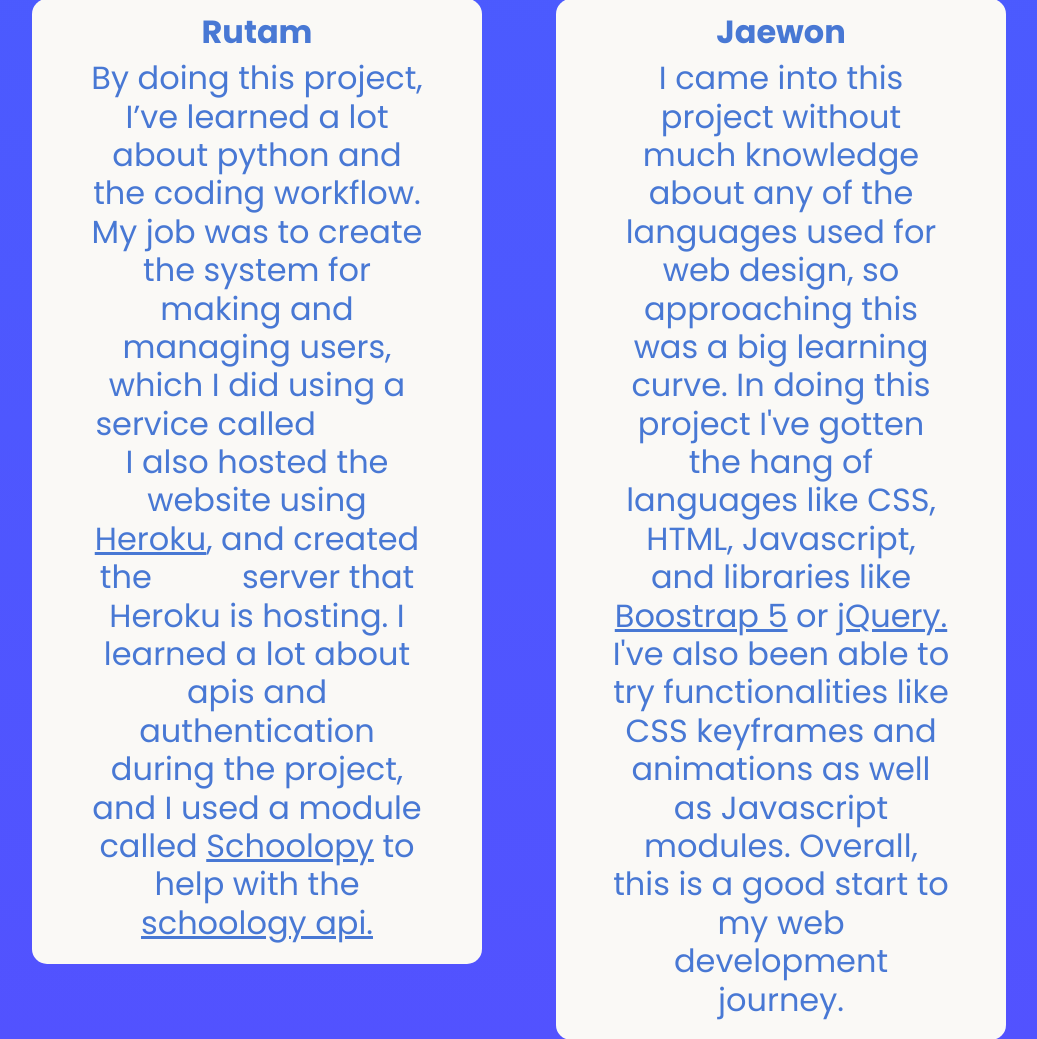
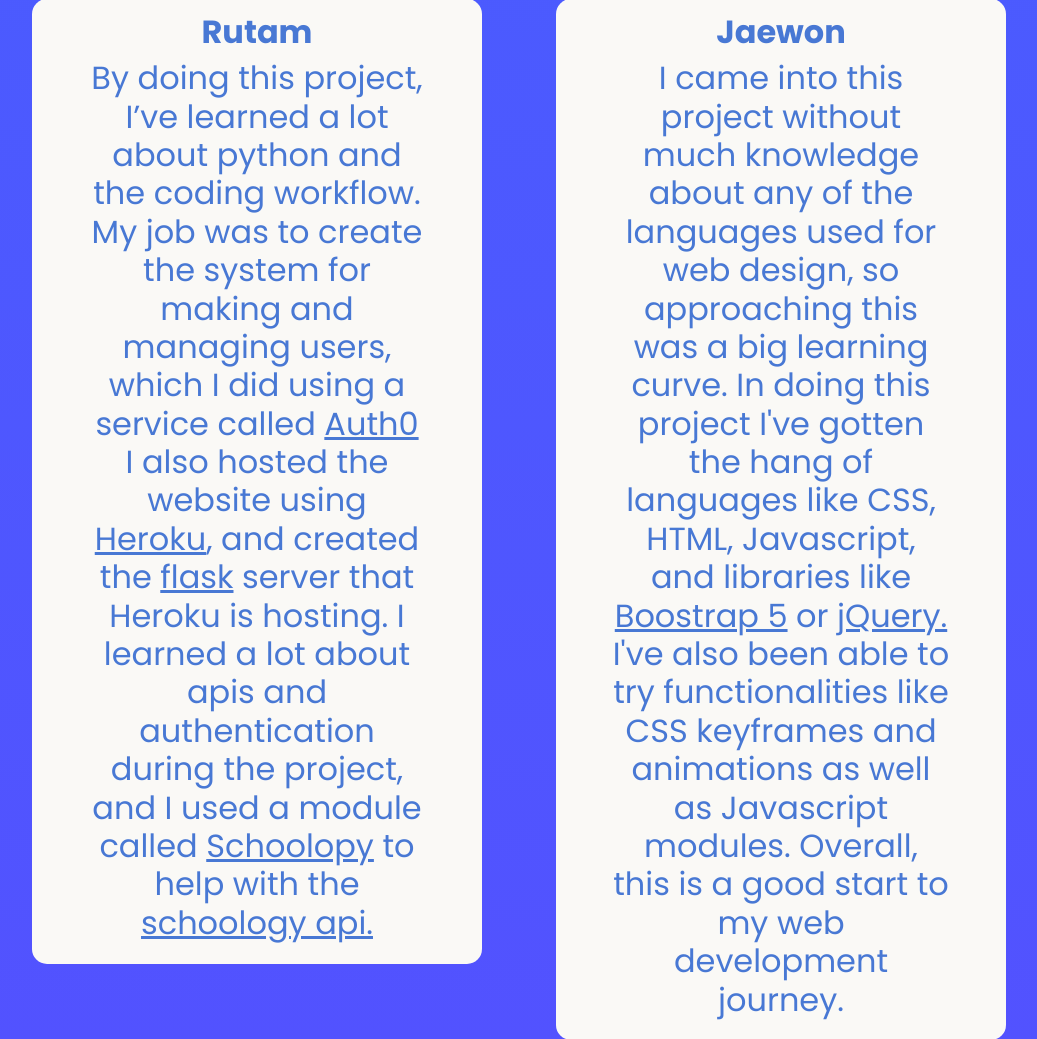
Before and after one commit to rutamt/Libello, a Flask app: page /about in a window 1280 px wide. Shown: the part 3673-4712 px from the top of the page, without its empty margins (121-1158 px from the left). Run offline with Flask 2, Linux system fonts and the light colour scheme; parts of the project's set-up code (start-up, migrations or seed data) failed here and were passed over.

Commit message:
Fixed links

```diff
--- a/static/css/about.css
+++ b/static/css/about.css
@@ -94,11 +94,14 @@ h2 {
     padding: 3%
 }
 
-.link_blue {
+.link_blue,
+.link_blue:active,
+.link_blue:hover {
     color: var(--blue);
 
 }
 
+.link_blue:focus,
 .link_blue:active {
     outline: none;
 }
--- a/templates/about.html
+++ b/templates/about.html
@@ -78,13 +78,17 @@
                     <h2 class="body-text">
                         By doing this project, I’ve learned a lot about python and the coding workflow. My job was to
                         create the system for making and managing users, which I did using a service called <a
-                            href="auth0.com">Auth0</a> I
-                        also hosted the website using <a href="heroku.com" class="link_blue">Heroku</a>, and created the
-                        <a href="https://flask.palletsprojects.com/en/2.2.x/">flask</a> server that Heroku is hosting.
+                            href="https://auth0.com" class="link_blue" target="_blank">Auth0</a> I
+                        also hosted the website using <a href="https://heroku.com" class="link_blue"
+                            target="_blank">Heroku</a>, and created the
+                        <a href="https://flask.palletsprojects.com/en/2.2.x/" class="link_blue"
+                            target="_blank">flask</a> server that Heroku is hosting.
                         I
                         learned a lot about apis and authentication during the project, and I used a module called
-                        <a href="https://github.com/ErikBoesen/schoolopy" class="link_blue">Schoolopy</a> to help with
-                        the <a href="https://developers.schoology.com/api" class="link_blue">schoology api.</a>
+                        <a href="https://github.com/ErikBoesen/schoolopy" class="link_blue"
+                            target="_blank">Schoolopy</a> to help with
+                        the <a href="https://developers.schoology.com/api" class="link_blue" target="_blank">schoology
+                            api.</a>
                     </h2>
                 </div>
             </div>
@@ -98,8 +102,9 @@
                         I came into this project without much knowledge about any of the languages used for web design,
                         so approaching this was a big learning curve.
                         In doing this project I've gotten the hang of languages like CSS, HTML, Javascript, and
-                        libraries like <a href="https://getbootstrap.com/" class="link_blue">Boostrap 5</a> or
-                        <a href="https://jquery.com/" class="link_blue">jQuery.</a>
+                        libraries like <a href="https://getbootstrap.com/" class="link_blue" target="_blank">Boostrap
+                            5</a> or
+                        <a href="https://jquery.com/" class="link_blue" target="_blank">jQuery.</a>
                         I've also been able to try functionalities like CSS keyframes and animations as well as
                         Javascript modules.
                         Overall, this is a good start to my web development journey.
```
